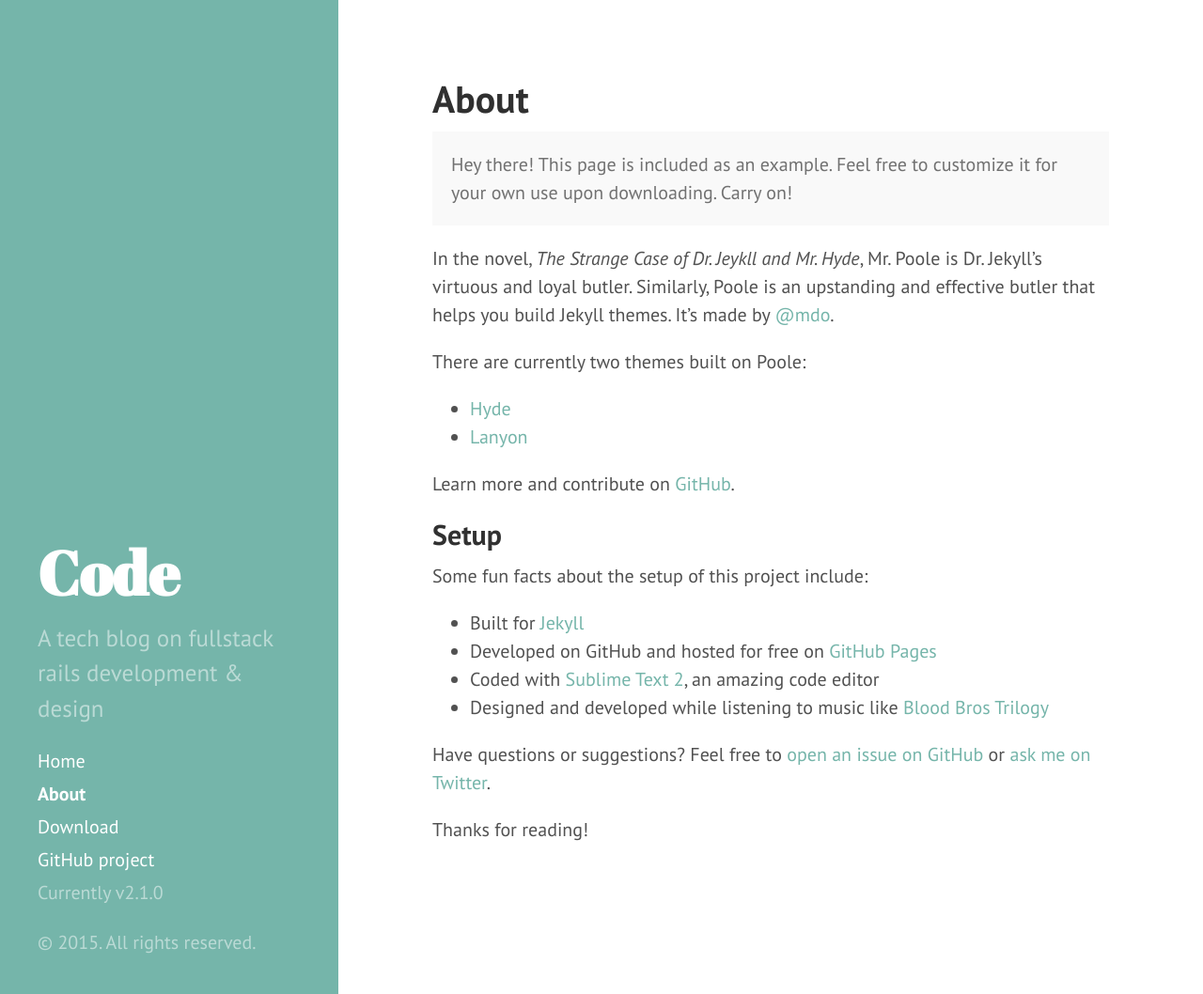
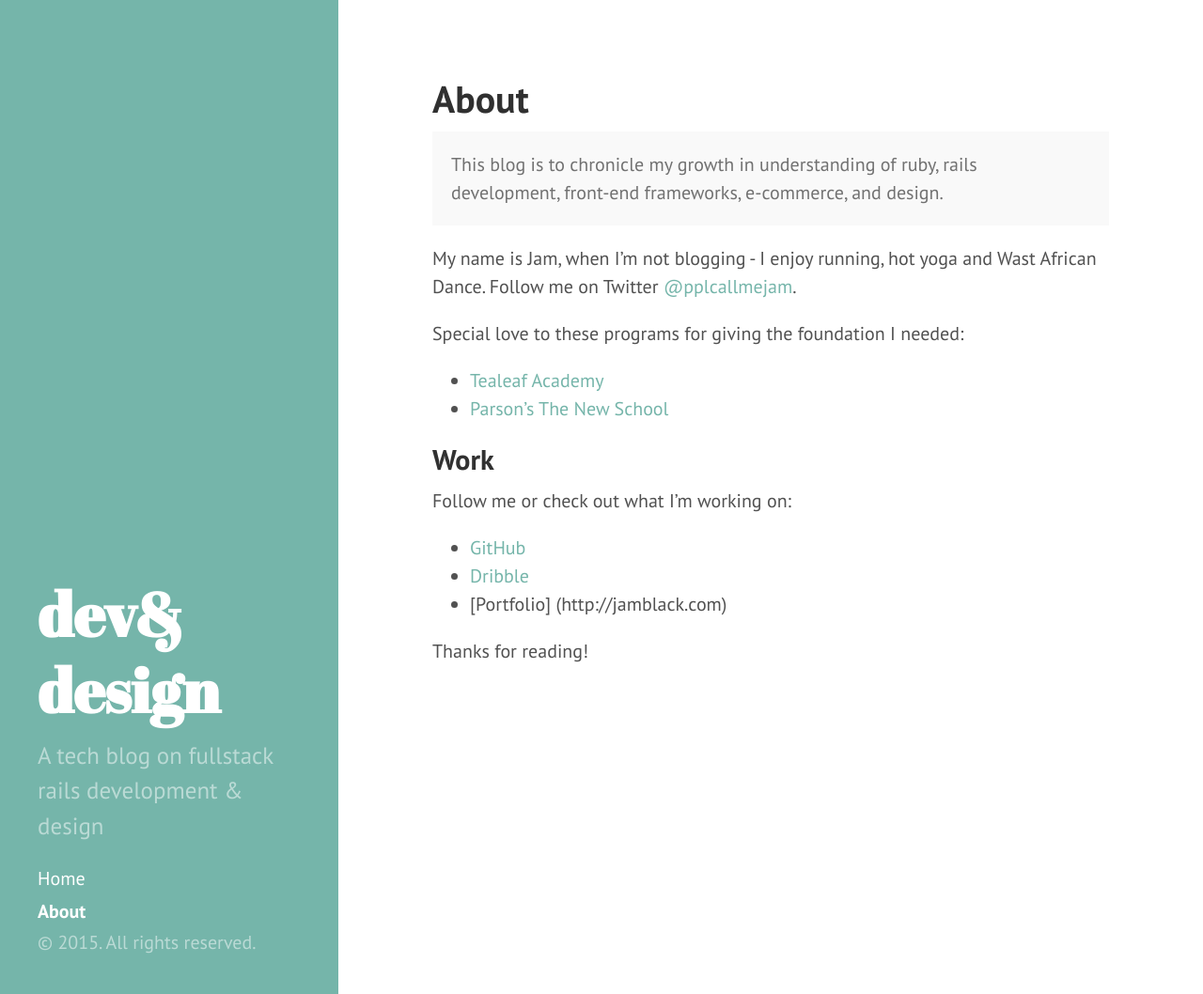
Before and after one commit to jamelablack/jamelablack.github.com, a Jekyll site: the page built from about.md, in a window 1280 px wide and 1058 px high. Shown: the whole window at 94% size. Built offline with Jekyll 4.4.1, drawn with Linux system fonts in a browser that asks for light colours; Markdown is read by kramdown in place of the engine named in the settings.

Commit message:
Changes to config and layouts

```diff
--- a/_config.yml
+++ b/_config.yml
@@ -7,15 +7,15 @@ permalink:        pretty
 relative_permalinks: true
 
 # Setup
-title:            Code
+title:            'dev& design'
 tagline:          'A coding blog by Jam'
 description:      'A tech blog on fullstack rails development & design'#'A brazen two-column <a href="http://jekyllrb.com" target="_blank">Jekyll</a> theme that pairs a prominent sidebar with uncomplicated content. Made by <a href="https://twitter.com/mdo" target="_blank">@mdo</a>.'
-url:              http://hyde.getpoole.com
+url:              http://jamelalback.github.io
 baseurl:          /
 
 author:
-  name:           'Mark Otto'
-  url:            https://twitter.com/mdo
+  name:           'Jam Black'
+  url:            https://twitter.com/pplcallmejam
 
 paginate:         5
 
@@ -23,4 +23,4 @@ paginate:         5
 version:          2.1.0
 
 github:
-  repo:           https://github.com/poole/hyde
+  repo:           https://github.com/jamelablack/jamelablack.github.com
--- a/_includes/sidebar.html
+++ b/_includes/sidebar.html
@@ -26,11 +26,6 @@
         {% endif %}
       {% endfor %}
 
-      <a class="sidebar-nav-item" href="{{ site.github.repo }}/archive/v{{ site.version }}.zip">Download</a>
-      <a class="sidebar-nav-item" href="{{ site.github.repo }}">GitHub project</a>
-      <span class="sidebar-nav-item">Currently v{{ site.version }}</span>
-    </nav>
-
     <p>&copy; {{ site.time | date: '%Y' }}. All rights reserved.</p>
   </div>
 </div>
--- a/about.md
+++ b/about.md
@@ -4,27 +4,23 @@ title: About
 ---
 
 <p class="message">
-  Hey there! This page is included as an example. Feel free to customize it for your own use upon downloading. Carry on!
+This blog is to chronicle my growth in understanding of ruby, rails development, front-end frameworks, e-commerce, and design.
+
+
 </p>
 
-In the novel, *The Strange Case of Dr. Jeykll and Mr. Hyde*, Mr. Poole is Dr. Jekyll's virtuous and loyal butler. Similarly, Poole is an upstanding and effective butler that helps you build Jekyll themes. It's made by [@mdo](https://twitter.com/mdo).
+ My name is Jam, when I'm not blogging - I enjoy running, hot yoga and Wast African Dance. Follow me on Twitter [@pplcallmejam](https://twitter.com/pplcallmejam).
 
-There are currently two themes built on Poole:
+Special love to these programs for giving the foundation I needed:
 
-* [Hyde](http://hyde.getpoole.com)
-* [Lanyon](http://lanyon.getpoole.com)
+* [Tealeaf Academy](http://gotealeaf.com)
+* [Parson's The New School](http://www.newschool.edu/parsons/)
 
-Learn more and contribute on [GitHub](https://github.com/poole).
+## Work
+Follow me or check out what I'm working on:
 
-## Setup
-
-Some fun facts about the setup of this project include:
-
-* Built for [Jekyll](http://jekyllrb.com)
-* Developed on GitHub and hosted for free on [GitHub Pages](https://pages.github.com)
-* Coded with [Sublime Text 2](http://sublimetext.com), an amazing code editor
-* Designed and developed while listening to music like [Blood Bros Trilogy](https://soundcloud.com/maddecent/sets/blood-bros-series)
-
-Have questions or suggestions? Feel free to [open an issue on GitHub](https://github.com/poole/issues/new) or [ask me on Twitter](https://twitter.com/mdo).
+* [GitHub](https://github.com/jamelablack)
+* [Dribble](https://dribbble.com/jamelablack)
+* [Portfolio] (http://jamblack.com)
 
 Thanks for reading!
```
Also changed, not shown: 7 other files.
